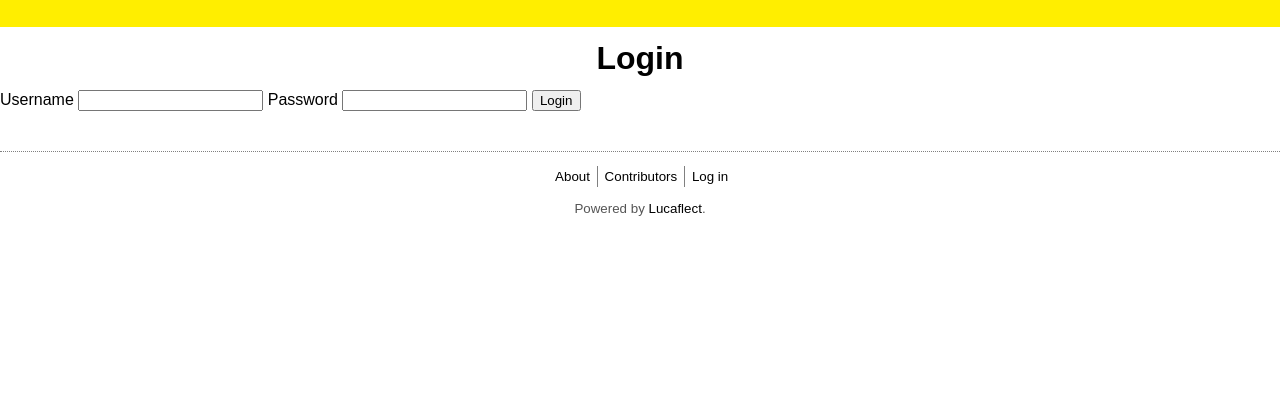
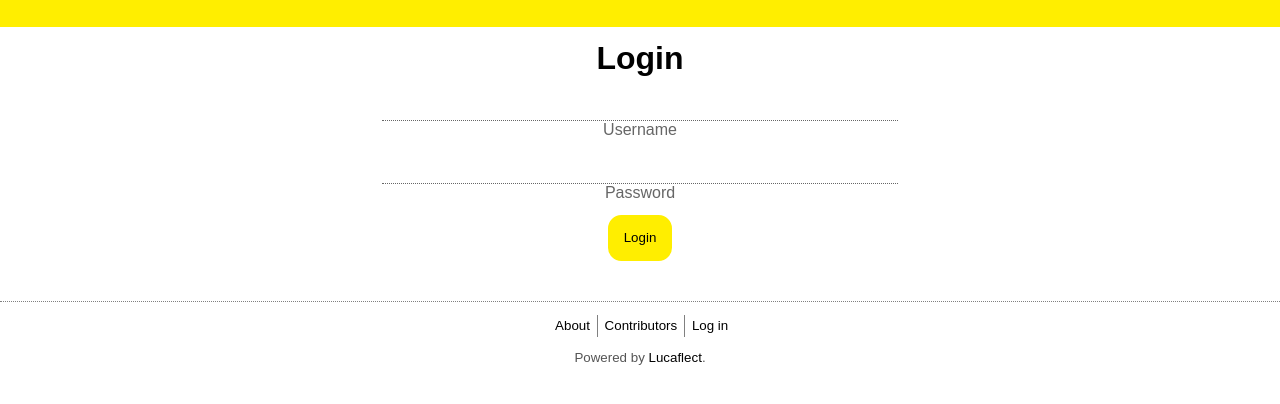
Before and after one commit to ivyallie/Lucaflect, a Python web app: template templates/login.html in a window 1280 px wide. Shown: the top 404 px of the page. Run offline with Jinja, Linux system fonts and the light colour scheme; the template is opened without the code that fills it, so the values that code supplies are empty.

Commit message:
Styled login page

```diff
--- a/static/style.css
+++ b/static/style.css
@@ -27,6 +27,7 @@ a:hover {
     align-items: center;
     padding:10pt;
     border-radius: 10pt;
+    cursor: pointer;
 }
 
 .basic_button img {
@@ -133,6 +134,31 @@ a:hover {
 
 #footer p {
     margin-top:10pt;
+}
+
+/* Login Page */
+#login input {
+    display: block;
+    text-align: center;
+    width: 40%;
+    margin: auto;
+    font-size: 18pt;
+    background-color: white;
+    border: none;
+    border-bottom:1pt dotted #666;
+    outline: none;
+}
+
+#login label {
+    display: block;
+    text-align: center;
+    margin-bottom: 10pt;
+    color:#666;
+}
+
+#login button {
+    margin: auto;
+    display: block;
 }
 
 /* Main Container */
--- a/templates/login.html
+++ b/templates/login.html
@@ -16,11 +16,13 @@
         {% endif %}
     {% endwith %}
 </div>
-    <form method="post">
+    <form method="post" id="login">
+
+        <input name="username" id="username">
         <label for="username">Username</label>
-        <input name="username" id="username">
+
+        <input type="password" name="password" id="password">
         <label for="password">Password</label>
-        <input type="password" name="password" id="password">
-        <input type="submit" value="Login">
+        <button type="submit" value="Login" class="basic_button">Login</button>
     </form>
 {% endblock %}
```
